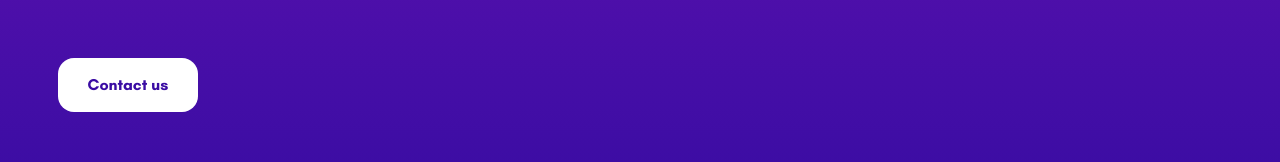
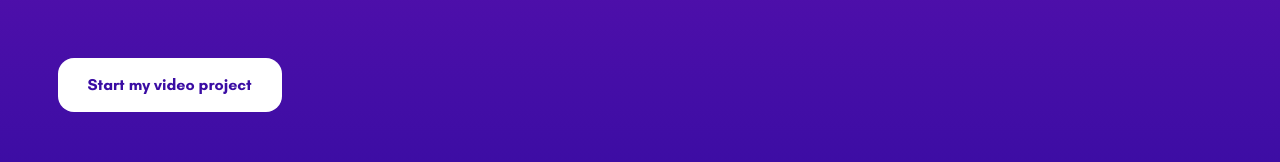
Before and after one commit to 4skygroup/snackly, a React (Vite) app: page / in a window 1280 px wide. Shown: the part 495-657 px from the top of the page. Built offline with nearby package versions, Linux system fonts and the light colour scheme.

Commit message:
CTA content changed on Home Page

```diff
--- a/src/components/Button/Button.tsx
+++ b/src/components/Button/Button.tsx
@@ -1,12 +1,12 @@
 import { Link } from "react-router";
 import { useTranslation } from "react-i18next";
 
-export default function Button() {
+export default function Button({ isHome }: { isHome?: boolean }) {
   const { t } = useTranslation();
   return (
     <Link to="/contact">
       <button className="cursor-pointer text-t5 text-snackly-blue font-bold bg-white px-7.5 py-3.75 rounded-2xl">
-        {t("cta")}
+        {isHome ? t("home.cta") : t("cta")}
       </button>
     </Link>
   );
--- a/src/locales/en.json
+++ b/src/locales/en.json
@@ -8,6 +8,7 @@
   },
   "cta": "Contact us",
   "home": {
+    "cta": "Start my video project",
     "catchPhrase": "Video content designed to perform across all your digital channels.",
     "tags": {
       "creativity": {
--- a/src/locales/fr.json
+++ b/src/locales/fr.json
@@ -8,6 +8,7 @@
   },
   "cta": "Contactez-nous",
   "home": {
+    "cta": "Lancer mon projet vidéo",
     "catchPhrase": "Des créations vidéo pensées pour performer sur tous vos leviers digitaux.",
     "tags": {
       "creativity": {
--- a/src/pages/Home.tsx
+++ b/src/pages/Home.tsx
@@ -82,7 +82,7 @@ export default function Home() {
             <p className="mdpp:text-t1 max-w-177 leading-9.5 pb-7.5 max-mdpp:text-t3 max-sm:text-center">
               {t("home.catchPhrase")}
             </p>
-            <Button />
+            <Button isHome={true} />
           </div>
           {/* Right */}
           <div>
```
